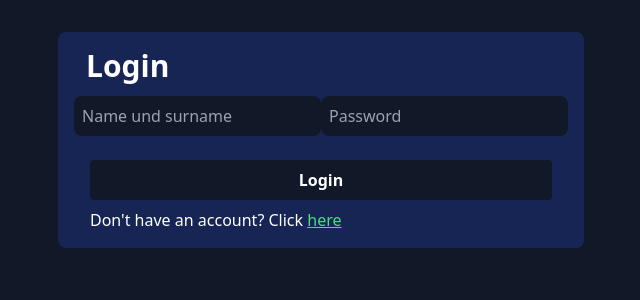
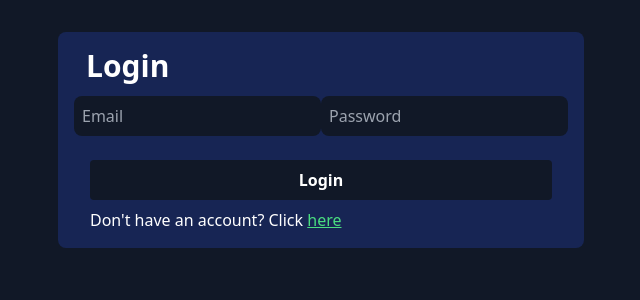
Before and after one commit to Bohdan337/tribe, a Django app: page /login in a window 1280 px wide. Shown: the part 260-560 px from the top of the page, without its empty margins (319-959 px from the left). Run offline with Django 4.2, Linux system fonts and the light colour scheme; style sheets or scripts are compiled from the project's sources; some libraries are stand-ins or nearby versions.

Commit message:
fixing errors in the registration and login form

```diff
--- a/templates/registration/signup.html
+++ b/templates/registration/signup.html
@@ -35,6 +35,8 @@
                 <p class="text-red-600 text-sm ml-4 mt-2">{{ form.password1.errors|striptags }}</p>
                 {{ form.password2 }}
                 <p class="text-red-600 text-sm ml-4 mt-2">{{ form.password2.errors|striptags }}</p>
+
+                {{ form.captcha }}
             </div>
 
             <button type="submit" name="student_signup"
--- a/user/forms.py
+++ b/user/forms.py
@@ -1,7 +1,7 @@
 from django import forms
 from .models import CustomUser
 from django.contrib.auth.forms import UserCreationForm, AuthenticationForm
-from django.forms.widgets import Input, PasswordInput
+from django.forms.widgets import Input, PasswordInput, EmailInput
 from django_recaptcha.fields import ReCaptchaField
 from django_recaptcha.widgets import ReCaptchaV2Checkbox
 
@@ -18,11 +18,11 @@ class CustomUserCreationForm(UserCreationForm, forms.Form):
 
     class Meta:
         model = CustomUser
-        fields = ('name', 'surname', 'email')
+        fields = ('name', 'surname', 'email', 'captcha')
 
 
 
 class CustomLoginForm(AuthenticationForm):
-    username = forms.CharField(widget=Input(attrs={'class': 'm-3 h-12 rounded-lg p-2 bg-gray-900 text-white', 'placeholder': 'Name und surname'}))
-    password = forms.CharField(widget=PasswordInput(attrs={'class': 'm-3 h-12 rounded-lg p-2 bg-gray-900 text-white', 'placeholder': 'Password'}))
+    username = forms.EmailField(widget=forms.EmailInput(attrs={'class': 'm-3 h-12 rounded-lg p-2 bg-gray-900 text-white', 'placeholder': 'Email'}), label='Email')
+    password = forms.CharField(max_length=255, widget=PasswordInput(attrs={'class': 'm-3 h-12 rounded-lg p-2 bg-gray-900 text-white', 'placeholder': 'Password'}))
     captcha = ReCaptchaField(widget=ReCaptchaV2Checkbox())
--- a/user/urls.py
+++ b/user/urls.py
@@ -3,7 +3,7 @@ from django.urls import path
 from . import views
 
 urlpatterns = [
-    path('login', views.login, name='login'),
+    path('login', views.login_views, name='login'),
     path('signup', views.signup, name='signup'),
     path('logout', views.logout, name='logout'),
 ]
--- a/user/views.py
+++ b/user/views.py
@@ -23,7 +23,7 @@ def signup(request):
     if request.method == 'POST':
         form = CustomUserCreationForm(request.POST)
         if form.is_valid():
-            user = form.save()
+            form.save()
             messages.success(request, 'Account created successfully. You can now log in.')
             return redirect('login')
     else:
@@ -32,22 +32,22 @@ def signup(request):
 
 
 
-def login(request):
+def login_views(request):
     if request.method == 'POST':
         form = CustomLoginForm(request, data=request.POST)
         if form.is_valid():
-            username = form.cleaned_data.get('username')
+            email = form.cleaned_data.get('username')
             password = form.cleaned_data.get('password')
-            user = authenticate(request, username=username, password=password)
+            user = authenticate(request, username=email, password=password)
+
+            print(user, password)
             if user is not None:
                 auth_login(request, user)
-                print(user, username, password)
                 return redirect('/')
             else:
                 messages.error(request, 'Invalid email or password.')
         else:
-            # messages.error(request, 'Invalid CAPTCHA.')
-            print('error')
+            messages.error(request, 'Invalid CAPTCHA.')
     else:
         form = CustomLoginForm()
     return render(request, 'registration/login.html', {'form': form})
```
Also changed, not shown: db.sqlite3.
